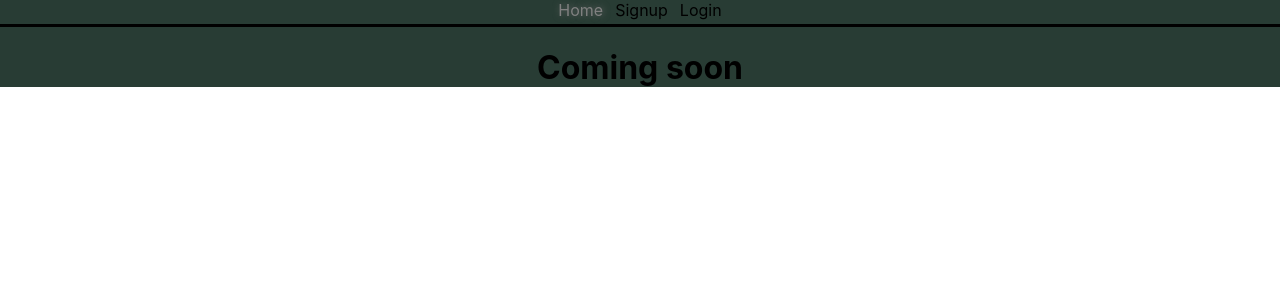
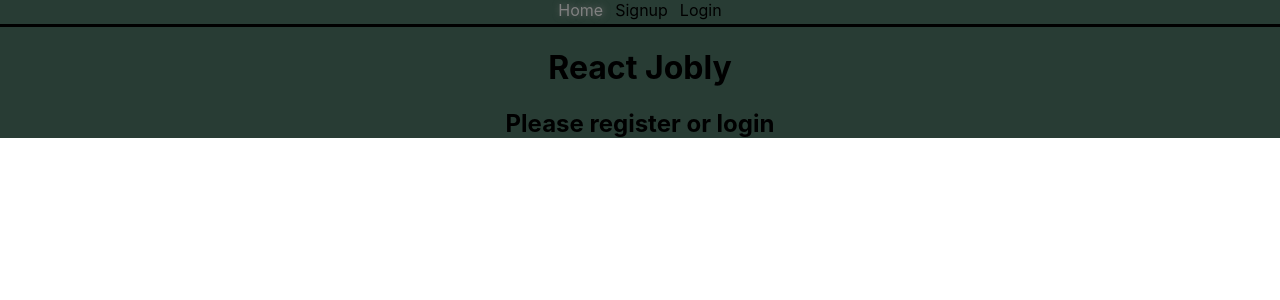
Before and after one commit to Jonathan-Hollingsworth/react_jobly_front-end, a React (Create React App) app: page / in a window 1280 px wide. Shown: the top 300 px of the page. Built offline with nearby package versions, Linux system fonts and the light colour scheme; no server answers.

Commit message:
Created basic homepage

```diff
--- /dev/null
+++ b/src/Home.js
@@ -0,0 +1,24 @@
+import React, {useContext} from "react";
+import { DataContext } from "./Context";
+
+function Home() {
+    const {user} = useContext(DataContext)
+
+    if(user.username){
+        return (
+            <div>
+                <h1>React Jobly</h1>
+                <h2>Welcome {user.username}</h2>
+            </div>
+        )
+    }
+
+    return (
+        <div>
+            <h1>React Jobly</h1>
+            <h2>Please register or login</h2>
+        </div>
+    )
+}
+
+export default Home
--- a/src/Routes.js
+++ b/src/Routes.js
@@ -6,6 +6,7 @@ import JobList from './JobList'
 import UserSignupForm from './UserSignupForm'
 import UserLoginForm from './UserLoginForm'
 import Profile from './Profile'
+import Home from './Home'
 
 function Routes() {
     return(
@@ -16,7 +17,7 @@ function Routes() {
             <Route exact path='/profile'><Profile /></Route>
             <Route exact path='/login'><UserLoginForm /></Route>
             <Route exact path='/signup'><UserSignupForm /></Route>
-            <Route exact path='/'><h1>Coming soon</h1></Route>
+            <Route exact path='/'><Home /></Route>
             <Redirect to='/'/>
         </Switch>
     )
```
